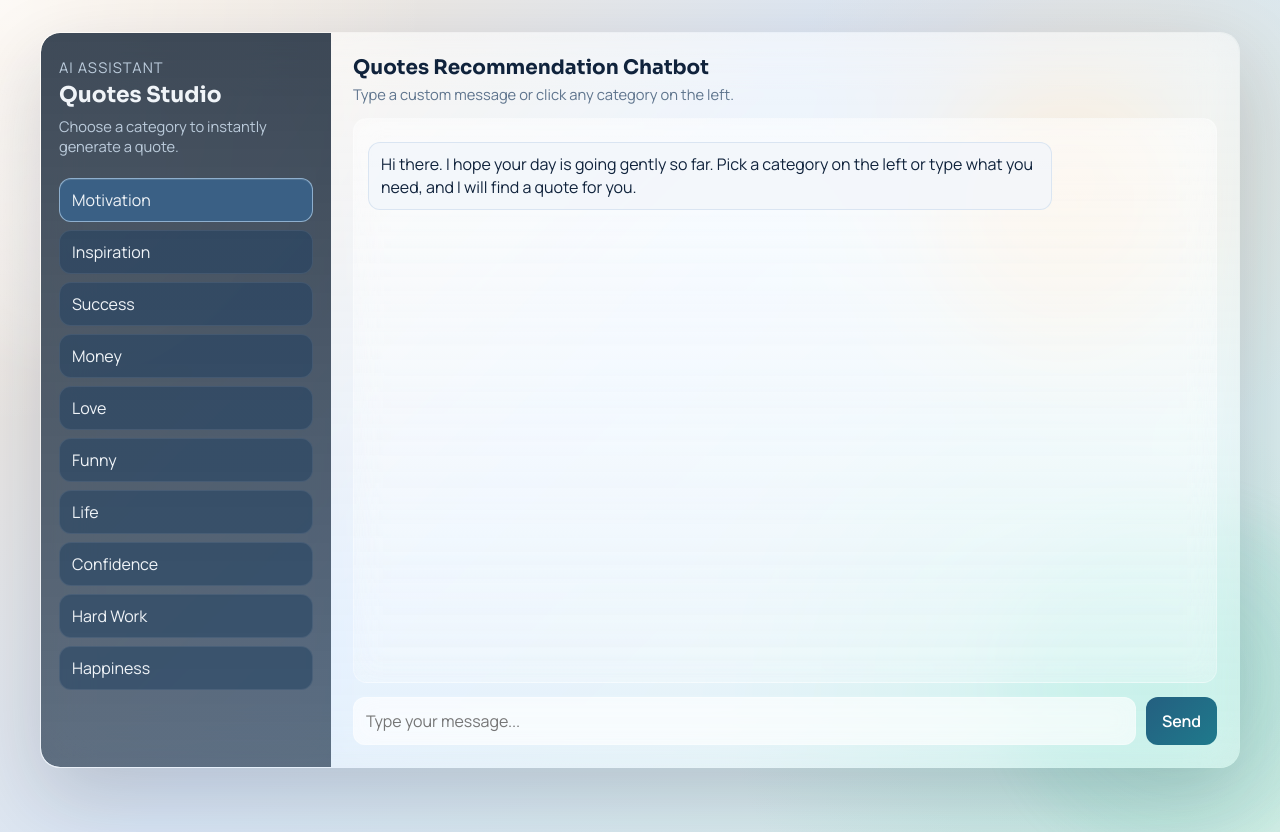
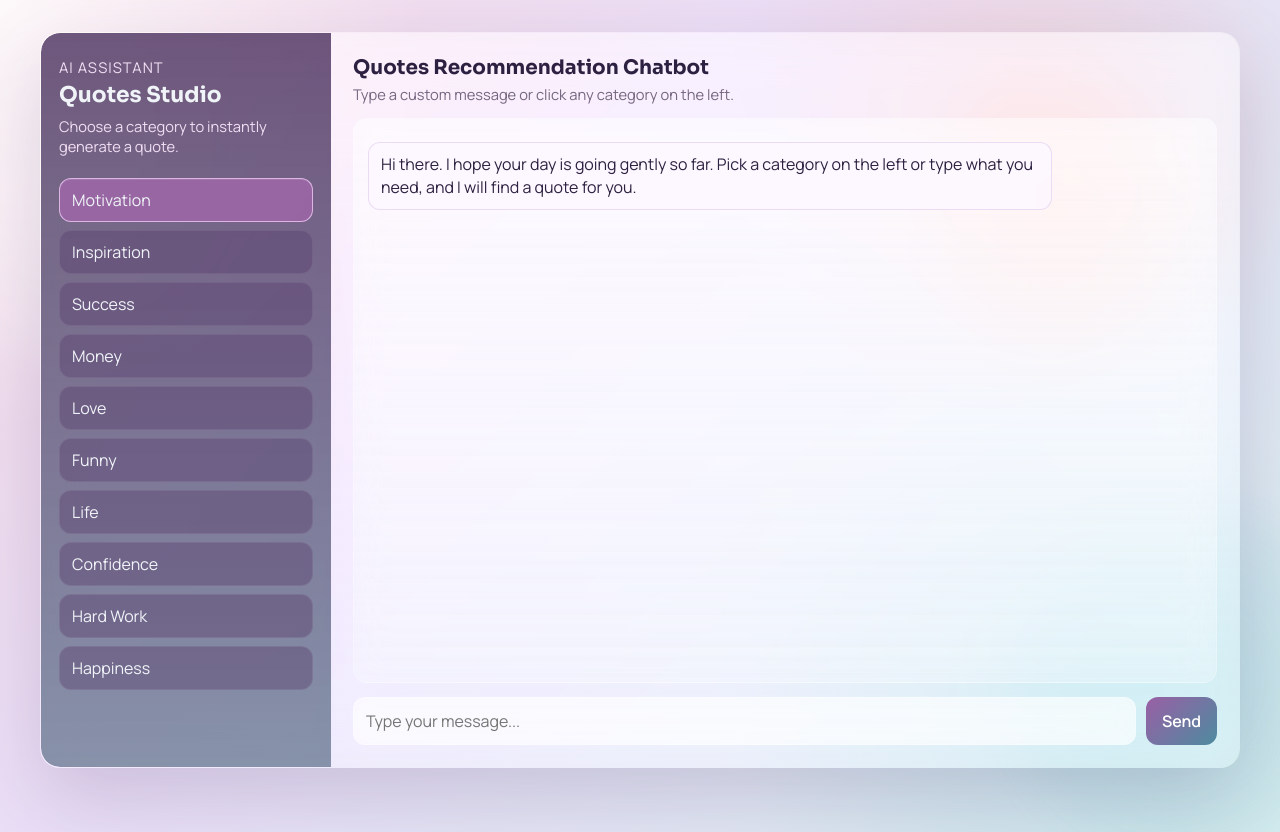
Before and after one commit to Ruvi01/Quotes-recommendation-chatbot, a Python web app: template webapp/templates/index.html in a window 1280 px wide. Run offline with Jinja, Linux system fonts and the light colour scheme; the template is opened without the code that fills it, so the values that code supplies are empty.

Commit message:
Update webapp static files and template

```diff
--- a/webapp/static/app.js
+++ b/webapp/static/app.js
@@ -3,6 +3,7 @@ const chatForm = document.getElementById("chat-form");
 const messageInput = document.getElementById("message");
 const tabButtons = document.querySelectorAll(".tab-btn");
 const sendButton = chatForm.querySelector("button[type='submit']");
+const welcomeScreen = document.getElementById("welcome-screen");
 
 function addMessage(text, type) {
   const div = document.createElement("div");
@@ -123,6 +124,12 @@ function setActiveTab(clicked) {
 
 addMessage("Hi there. I hope your day is going gently so far. Pick a category on the left or type what you need, and I will find a quote for you.", "bot");
 
+window.addEventListener("load", () => {
+  window.setTimeout(() => {
+    welcomeScreen?.classList.add("is-hidden");
+  }, 2000);
+});
+
 chatForm.addEventListener("submit", async (event) => {
   event.preventDefault();
   const message = messageInput.value;
--- a/webapp/static/style.css
+++ b/webapp/static/style.css
@@ -1,14 +1,16 @@
 @import url("https://fonts.googleapis.com/css2?family=Manrope:wght@400;500;600;700&family=Sora:wght@600;700&display=swap");
 
 :root {
-  --ink: #10233c;
-  --muted: #5e748d;
-  --panel: rgba(255, 255, 255, 0.18);
-  --line: rgba(255, 255, 255, 0.28);
-  --sidebar-soft: rgba(34, 64, 97, 0.55);
-  --user: rgba(218, 245, 225, 0.92);
-  --bot: rgba(242, 246, 251, 0.82);
-  --shadow: 0 30px 80px rgba(15, 23, 42, 0.18);
+  --ink: #2d2141;
+  --muted: #75667f;
+  --panel: rgba(255, 255, 255, 0.17);
+  --line: rgba(255, 255, 255, 0.24);
+  --sidebar-soft: rgba(88, 62, 111, 0.42);
+  --user: rgba(255, 241, 234, 0.92);
+  --bot: rgba(253, 248, 255, 0.82);
+  --shadow: 0 30px 80px rgba(66, 39, 86, 0.18);
+  --accent: #9a5fa5;
+  --accent-2: #4d8b9f;
 }
 
 * {
@@ -20,13 +22,67 @@ body {
   font-family: "Manrope", "Segoe UI", sans-serif;
   color: var(--ink);
   background:
-    radial-gradient(circle at top left, rgba(255, 255, 255, 0.78), transparent 28%),
-    radial-gradient(circle at 85% 18%, rgba(255, 214, 165, 0.35), transparent 24%),
-    radial-gradient(circle at 82% 82%, rgba(124, 214, 198, 0.26), transparent 26%),
-    linear-gradient(135deg, #f7e8d7 0%, #d9e6f6 46%, #d8efe8 100%);
+    radial-gradient(circle at top left, rgba(255, 255, 255, 0.82), transparent 28%),
+    radial-gradient(circle at 80% 15%, rgba(255, 190, 173, 0.34), transparent 24%),
+    radial-gradient(circle at 82% 82%, rgba(146, 206, 214, 0.28), transparent 26%),
+    linear-gradient(135deg, #f7dce7 0%, #eadff8 42%, #d9eef0 100%);
   min-height: 100vh;
   overflow-x: hidden;
   position: relative;
+}
+
+.welcome-screen {
+  position: fixed;
+  inset: 0;
+  z-index: 5;
+  display: grid;
+  place-items: center;
+  padding: 24px;
+  background:
+    radial-gradient(circle at top, rgba(255, 255, 255, 0.48), transparent 34%),
+    linear-gradient(145deg, rgba(82, 49, 107, 0.42), rgba(63, 110, 128, 0.32));
+  backdrop-filter: blur(18px) saturate(130%);
+  -webkit-backdrop-filter: blur(18px) saturate(130%);
+  transition: opacity 500ms ease, visibility 500ms ease;
+}
+
+.welcome-screen.is-hidden {
+  opacity: 0;
+  visibility: hidden;
+}
+
+.welcome-card {
+  width: min(520px, 100%);
+  text-align: center;
+  padding: 36px 28px;
+  border-radius: 28px;
+  background: rgba(255, 255, 255, 0.18);
+  border: 1px solid rgba(255, 255, 255, 0.3);
+  box-shadow: 0 24px 70px rgba(59, 34, 72, 0.22);
+  backdrop-filter: blur(24px);
+  -webkit-backdrop-filter: blur(24px);
+}
+
+.welcome-kicker {
+  margin: 0 0 10px;
+  color: #fdf0ff;
+  text-transform: uppercase;
+  letter-spacing: 0.1em;
+  font-size: 0.78rem;
+}
+
+.welcome-card h1 {
+  margin: 0 0 12px;
+  font-family: "Sora", "Manrope", sans-serif;
+  font-size: clamp(1.9rem, 4vw, 2.6rem);
+  color: #fff8ff;
+}
+
+.welcome-copy {
+  margin: 0;
+  color: rgba(255, 246, 253, 0.92);
+  font-size: 1rem;
+  line-height: 1.7;
 }
 
 .ambient {
@@ -51,7 +107,7 @@ body {
   height: 280px;
   right: 6%;
   top: 80px;
-  background: radial-gradient(circle, rgba(255, 184, 108, 0.5), rgba(255, 184, 108, 0));
+  background: radial-gradient(circle, rgba(255, 167, 145, 0.52), rgba(255, 167, 145, 0));
 }
 
 .ambient-three {
@@ -59,7 +115,7 @@ body {
   height: 360px;
   right: -80px;
   bottom: -60px;
-  background: radial-gradient(circle, rgba(76, 201, 173, 0.4), rgba(76, 201, 173, 0));
+  background: radial-gradient(circle, rgba(126, 203, 212, 0.42), rgba(126, 203, 212, 0));
 }
 
 .layout {
@@ -80,7 +136,7 @@ body {
 }
 
 .sidebar {
-  background: linear-gradient(180deg, rgba(8, 24, 43, 0.78), rgba(12, 33, 56, 0.62));
+  background: linear-gradient(180deg, rgba(69, 42, 88, 0.78), rgba(70, 94, 118, 0.62));
   color: #f0f4f8;
   padding: 24px 18px;
   backdrop-filter: blur(20px);
@@ -97,12 +153,12 @@ body {
   font-size: 0.78rem;
   letter-spacing: 0.07em;
   text-transform: uppercase;
-  color: #9fb3c8;
+  color: #e3c8e8;
 }
 
 .brand p {
   margin: 0;
-  color: #bcccdc;
+  color: #f0dff4;
   font-size: 0.92rem;
 }
 
@@ -126,12 +182,12 @@ body {
 
 .tab-btn:hover {
   transform: translateX(2px);
-  background: rgba(42, 77, 114, 0.75);
+  background: rgba(104, 77, 130, 0.7);
 }
 
 .tab-btn.active {
-  background: rgba(57, 98, 138, 0.88);
-  border-color: rgba(175, 207, 235, 0.72);
+  background: rgba(170, 103, 177, 0.68);
+  border-color: rgba(248, 212, 255, 0.72);
   box-shadow: inset 0 1px 0 rgba(255, 255, 255, 0.12);
 }
 
@@ -179,13 +235,13 @@ body {
 .msg.user {
   margin-left: auto;
   background: var(--user);
-  border-color: rgba(183, 228, 199, 0.9);
+  border-color: rgba(248, 211, 203, 0.9);
 }
 
 .msg.bot {
   margin-right: auto;
   background: var(--bot);
-  border-color: rgba(215, 227, 241, 0.88);
+  border-color: rgba(232, 216, 242, 0.88);
 }
 
 .msg.typing {
@@ -199,10 +255,11 @@ body {
   display: flex;
   gap: 8px;
   margin-top: 10px;
+  flex-wrap: wrap;
 }
 
 .feedback-btn {
-  border: 1px solid rgba(31, 111, 139, 0.18);
+  border: 1px solid rgba(154, 95, 165, 0.2);
   border-radius: 999px;
   padding: 6px 12px;
   background: rgba(255, 255, 255, 0.86);
@@ -224,7 +281,7 @@ body {
   width: 8px;
   height: 8px;
   border-radius: 999px;
-  background: #6583a0;
+  background: #9a7ab1;
   animation: bounce 900ms infinite ease-in-out;
 }
 
@@ -256,7 +313,7 @@ input {
 }
 
 input:focus {
-  outline: 2px solid #9fb3c8;
+  outline: 2px solid #d8b8e1;
   outline-offset: 1px;
 }
 
@@ -264,7 +321,7 @@ button {
   border: 0;
   border-radius: 12px;
   padding: 12px 16px;
-  background: linear-gradient(135deg, #245f80, #1f7a8c);
+  background: linear-gradient(135deg, var(--accent), var(--accent-2));
   color: #ffffff;
   font-weight: 600;
   cursor: pointer;
@@ -320,4 +377,8 @@ button:disabled {
   .ambient {
     display: none;
   }
+
+  .welcome-card {
+    padding: 28px 20px;
+  }
 }
--- a/webapp/templates/index.html
+++ b/webapp/templates/index.html
@@ -10,6 +10,14 @@
   <div class="ambient ambient-one"></div>
   <div class="ambient ambient-two"></div>
   <div class="ambient ambient-three"></div>
+
+  <section id="welcome-screen" class="welcome-screen" aria-label="Welcome screen">
+    <div class="welcome-card">
+      <p class="welcome-kicker">Just for you</p>
+      <h1>Welcome to Quotes Studio</h1>
+      <p class="welcome-copy">I hope your day is going gently. Let us find a little warmth, comfort, or encouragement for you.</p>
+    </div>
+  </section>
 
   <main class="layout">
     <aside class="sidebar">
```
